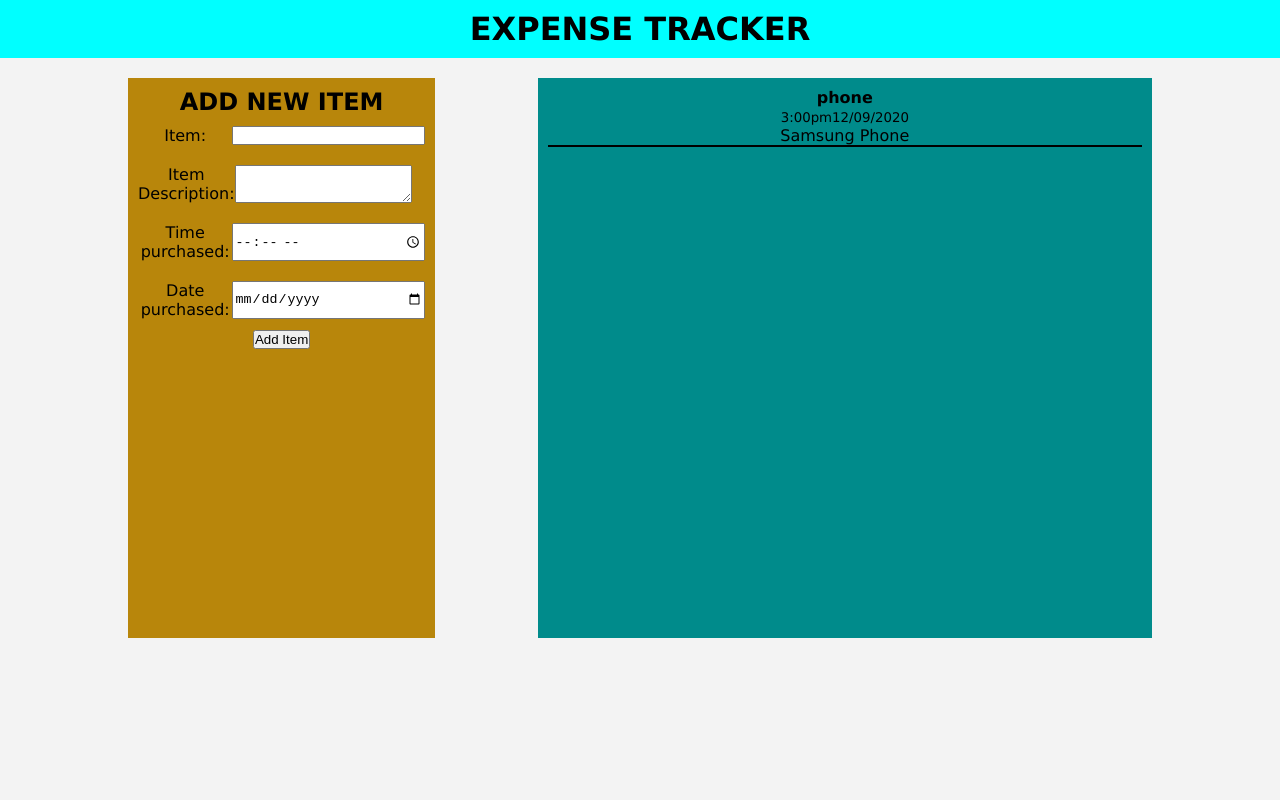
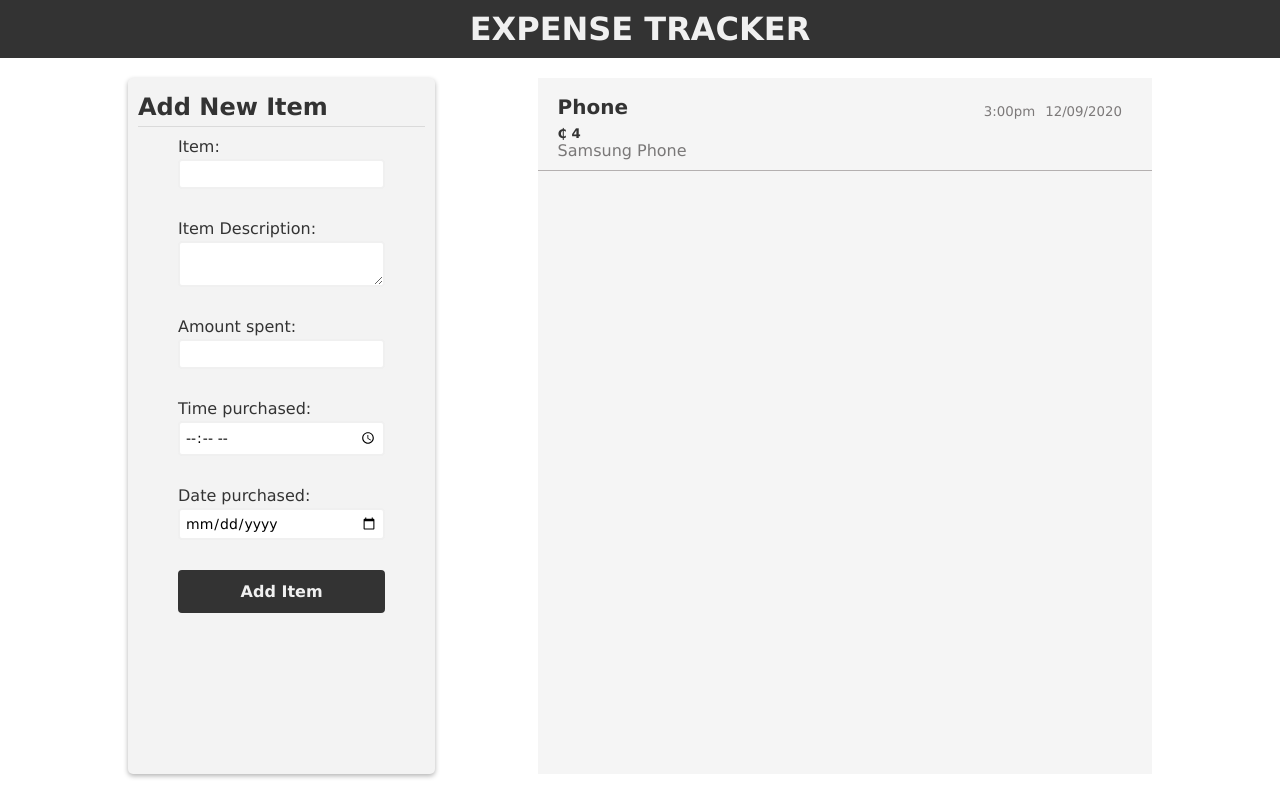
Before and after one commit to huzaifah050/react-expense-tracker-assignment, a React (Create React App) app: page / in a window 1280 px wide. Built offline with nearby package versions, Linux system fonts and the light colour scheme.

Commit message:
Style: Added main css styling

```diff
--- a/src/App.css
+++ b/src/App.css
@@ -5,12 +5,13 @@
 }
 
 body {
-  background-color: #f3f3f3;
+  background-color: fff;
   font-family: Verdana, Geneva, Tahoma, sans-serif;
 }
 
 .App-header {
-  background-color: aqua;
+  background-color: #333;
+  color: #f0f0f0;
   text-align: center;
   min-height: 40px;
   padding: 10px;
@@ -24,35 +25,111 @@ body {
 }
 
 .form-container {
-  background-color: darkgoldenrod;
+  background-color: #f3f3f3;
+  color: #333;
   /* flex: 1; */
-  height: 70vh;
+  height: 87vh;
   flex-basis: 30%;
   padding: 10px;
-  text-align: center;
+  /* text-align: center; */
+  border-radius: 5px;
+  box-shadow: 0 2px 5px rgb(0, 0, 0, 0.3);
+  overflow: hidden;
+}
+
+.header {
+  border-bottom: 1px solid rgb(218, 218, 218);
+  padding: 5px 0px;
+  color: #333;
+}
+
+/* .header h2 {
+  margin: 0;
+} */
+
+.form {
+  padding: 10px 40px;
+}
+
+.form-row {
+  margin-bottom: 10px;
+  padding-bottom: 20px;
+  position: relative;
+}
+
+.form-row label {
+  display: inline-block;
+  margin-bottom: 3px;
+}
+
+.form-row input,
+textarea {
+  border: 2px solid #f0f0f0;
+  border-radius: 4px;
+  display: block;
+  font-size: 14px;
+  padding: 5px;
+  width: 100%;
+  font-family: inherit;
 }
 
 .output-container {
-  background-color: darkcyan;
-  /* flex: 2; */
+  background-color: whitesmoke;
+  color: #333;
   flex-basis: 60%;
-  padding: 10px;
-  text-align: center;
+  text-align: left;
 }
 
-.form-row {
-  padding: 10px 0;
-  display: flex;
+.date,
+.time {
+  color: rgb(124, 121, 121);
+  margin-right: 10px;
 }
 
-.form-row input {
-  flex: 1;
+.item {
+  padding: 7px 0;
+  font-size: 20px;
 }
 
-.form-row label {
-  flex: 0.5;
+.items-content {
+  display: flex;
+  justify-content: space-between;
 }
+
+.item-details {
+  margin-top: 13px;
+}
+
+.discription {
+  color: rgb(122, 120, 120);
+}
+
 .output {
-  border-bottom: 2px solid black;
-  margin-bottom: 10px;
+  border-bottom: 0.5px solid rgb(180, 176, 176);
+  padding: 10px 20px;
 }
+
+/* span.GHS {
+  float: left;
+  text-align: left;
+} */
+
+/* span.GHS::before {
+  float: left;
+  content: "\20B5";
+  padding: 3px 4px 3px 3px;
+}  */
+
+.btn {
+  background-color: #333;
+  color: #f0f0f0;
+  border: 2px solid #333;
+  border-radius: 4px;
+  font-weight: 600;
+  display: block;
+  font-family: inherit;
+  font-size: 16px;
+  padding: 10px;
+  width: 100%;
+  outline: none;
+}
--- a/src/App.js
+++ b/src/App.js
@@ -7,8 +7,9 @@ export default class App extends Component {
     this.state = {
       items: [
         {
-          item: "phone",
+          item: "Phone",
           itemDescription: "Samsung Phone",
+          currency: "4",
           time: "3:00pm",
           date: "12/09/2020"
           // time: this.props.date.toLocaleTimeString()
@@ -16,6 +17,7 @@ export default class App extends Component {
       ],
       item: "",
       itemDescription: "",
+      currency: "",
       time: "",
       date: ""
     };
@@ -26,6 +28,7 @@ export default class App extends Component {
     const newItem = {
       item: this.state.item,
       itemDescription: this.state.itemDescription,
+      currency: this.state.currency,
       time: this.state.time,
       date: this.state.date
     };
@@ -33,6 +36,7 @@ export default class App extends Component {
       items: [...this.state.items, newItem],
       item: "",
       itemDescription: "",
+      currency: "",
       time: "",
       date: ""
     });
@@ -44,14 +48,28 @@ export default class App extends Component {
     });
   };
 
+  //CURRENCY
+
   render() {
     const items = this.state.items.map((item, index) => {
       return (
         <div className="output" key={index}>
-          <h4>{item.item}</h4>
-          <small>{item.time}</small>
-          <small>{item.date}</small>
-          <p>{item.itemDescription}</p>
+          <div className="items-content">
+            <div>
+              <h4 className="item">{item.item}</h4>
+            </div>
+
+            <div className="item-details">
+              <small className="time">{item.time}</small>
+              <small className="date">{item.date}</small>
+            </div>
+          </div>
+          <h5>
+            {" "}
+            <span>&#8373;</span> {item.currency}
+          </h5>
+
+          <p className='discription'>{item.itemDescription}</p>
         </div>
       );
     });
@@ -61,8 +79,10 @@ export default class App extends Component {
         <h1 className="App-header">EXPENSE TRACKER</h1>
         <div className="container">
           <div className="form-container">
-            <h2>ADD NEW ITEM</h2>
-            <form onSubmit={this.handleSubmit}>
+            <div className="header">
+              <h2>Add New Item</h2>
+            </div>
+            <form onSubmit={this.handleSubmit} className="form">
               <div className="form-row">
                 <label>Item:</label>
                 <input
@@ -80,6 +100,18 @@ export default class App extends Component {
                   onChange={this.handleChange}
                   value={this.state.itemDescription}
                 />
+              </div>
+
+              <div className="form-row">
+                <label>Amount spent:</label>
+                <span className="GHS">
+                  <input
+                    type="number"
+                    name="currency"
+                    value={this.state.currency}
+                    onChange={this.handleChange}
+                  />
+                </span>
               </div>
 
               <div className="form-row">
@@ -109,7 +141,7 @@ export default class App extends Component {
             </form>
           </div>
           <div className="output-container">
-            <div>{items}</div>
+            <div className="output-items">{items}</div>
           </div>
         </div>
       </div>
```
